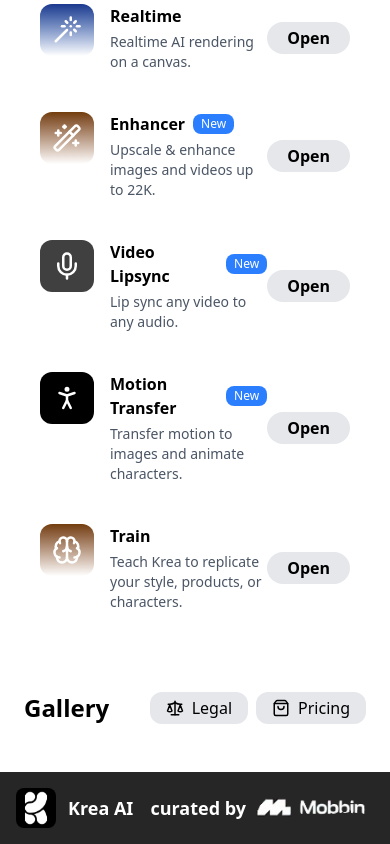
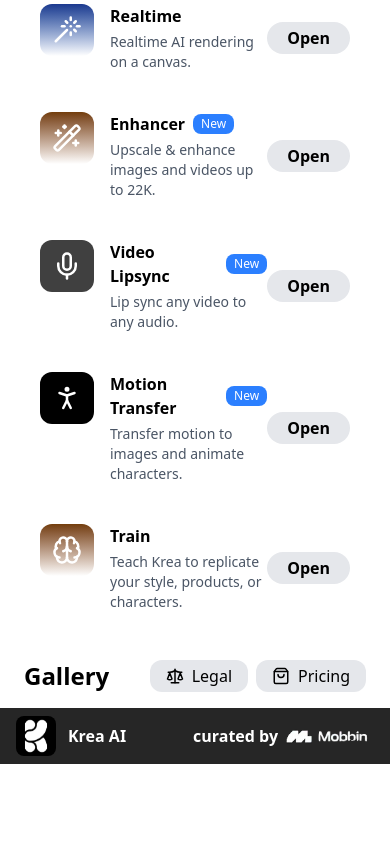
Before and after one commit to Derin-09/cartolinks-project, a Next.js app: page / in a window 390 px wide. Shown: the part 932-1776 px from the top of the page. After the commit the page ends 1696 px from the top, so only its background shows below. Built offline with nearby package versions, Linux system fonts and the light colour scheme.

Commit message:
refactor: adjusted the mobile navbar

```diff
--- a/components/Footer.tsx
+++ b/components/Footer.tsx
@@ -4,7 +4,7 @@
 
 export default function Footer() {
     return (
-        <footer className="flex justify-between text-white bg-neutral-800 md:px-6 px-4 py-4 text-lg md:text-2xl lg:text-4xl">
+        <footer className="flex justify-between text-white bg-neutral-800 md:px-6 px-4 py-2 md:py-4 text- md:text-2xl lg:text-4xl">
             <div className="flex  space-x-3 items-center">
                 <div className="flex items-center">
                 <Image src={Logo} width={40} height={40} alt="" className="rounded-lg"/>
@@ -13,7 +13,7 @@
             </div>
             <div className="flex items-center lg:text-3xl font-semibold ">
                 <div className="flex items-center">curated by</div>
-                 <Image src={Mobbins} alt="" className="md:w-48 w-32 rounded-lg"/>
+                 <Image src={Mobbins} width={100} height={100} alt="" className="md:w-48 w-24 rounded-lg"/>
                  </div>
         </footer>
     )
--- a/components/Gallery.tsx
+++ b/components/Gallery.tsx
@@ -3,7 +3,7 @@
 
 export default function Gallery() {
     return (
-        <section className="gallery-section px-6 py-8 text-black mb-4">
+        <section className="gallery-section px-6  text-black mb-4">
             <div className="flex justify-between items-center  ">
                 <h3 className="text-2xl font-bold">Gallery</h3>
                 <div className="flex gap-2 items-center text-center">
--- a/components/Navbar.tsx
+++ b/components/Navbar.tsx
@@ -101,13 +101,6 @@
                 <nav className="flex items-center justify-between px-6 py-4 bg-white ">
                     <div className="flex items-center gap-2 md:gap-4 font-bold text-xl">
                         <NavbarLogo />
-                        <div className="flex md:gap-2">
-                            <div className="bg-gray-600 w-8 h-8 rounded-full" />
-                            <div className="flex gap-2 items-center text-gray-500">
-                                <p className="text-xl hidden md:block">benevolentrimblebat</p>
-                                <ChevronDown className="hover:cursor-pointer md:mt-1 xl:mt-0" />
-                            </div>
-                        </div>
                     </div>
                     <div>
 
@@ -123,18 +116,26 @@
                         </div>
 
 
-                        <AnimatePresence>
+                        <AnimatePresence >
                             {isClicked && (
+                                <div className="fixed inset-0 z-50 w-full bg-black/50">
                                     <motion.div
                                         initial={{ x: "100%" }}
-                                    animate={{ x: 0 }}
+                                        animate={{ x: "20%" }}
                                         exit={{ x: "100%" }}
                                         transition={{ type: "tween", duration: 0.4 }}
-                                    className="fixed inset-0 z-50"
+                                        className=" bg-black"
                                     >
                                         <nav className=" flex flex-col md:hidden gap-[5%] p-6 pt-10 w-screen h-screen bg-white text-black">
                                             <div className="xButton" onClick={() => setIsClicked(false)}>
                                                 <X />
+                                            </div>
+                                            <div className="flex gap-2">
+                                                <div className="bg-gray-600 w-8 h-8 rounded-full" />
+                                                <div className="flex gap-2 items-center text-gray-500">
+                                                    <p className="text-">benevolentrimblebat</p>
+                                                    <ChevronDown className="hover:cursor-pointer md:mt-1 xl:mt-0" />
+                                                </div>
                                             </div>
                                             <section className="mobileNavIcons flex flex-col gap-10 items-cent h-full text-black">
                                                 {mobileNavItems.map((item, idx) => {
@@ -144,7 +145,7 @@
                                                             <Link href={''}>
                                                                 <div className="flex  gap-3 items-center ">
                                                                     <Icon />
-                                                                <p className="text-[24px] ">{item.text}</p>
+                                                                    <p className="text-[16px] ">{item.text}</p>
                                                                 </div>
                                                             </Link>
                                                         </div>
@@ -153,6 +154,7 @@
                                             </section>
                                         </nav>
                                     </motion.div>
+                                </div>
                             )}
                         </AnimatePresence>
                     </div>
```
Also changed, not shown: public/images/mobbins.png. Lines whose indentation alone changed are shown as unchanged.
